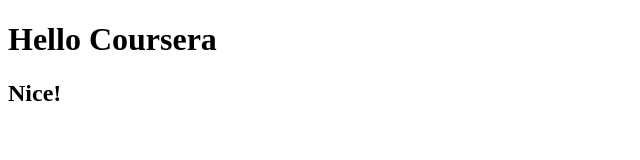
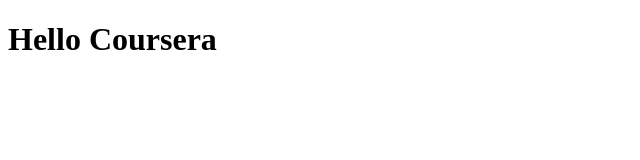
Before and after one commit to enstrong/test-coursera, a plain HTML site: page index.html in a window 1280 px wide. Shown: the full height of the page, 0-640 px from the left. Drawn offline with Linux system fonts and the light colour scheme.

Commit message:
Commit 3

```diff
--- a/index.html
+++ b/index.html
@@ -8,6 +8,5 @@
 </head>
 <body>
   <h1>Hello Coursera</h1>
-  <h2>Nice!</h2>
 </body>
 </html>
```
